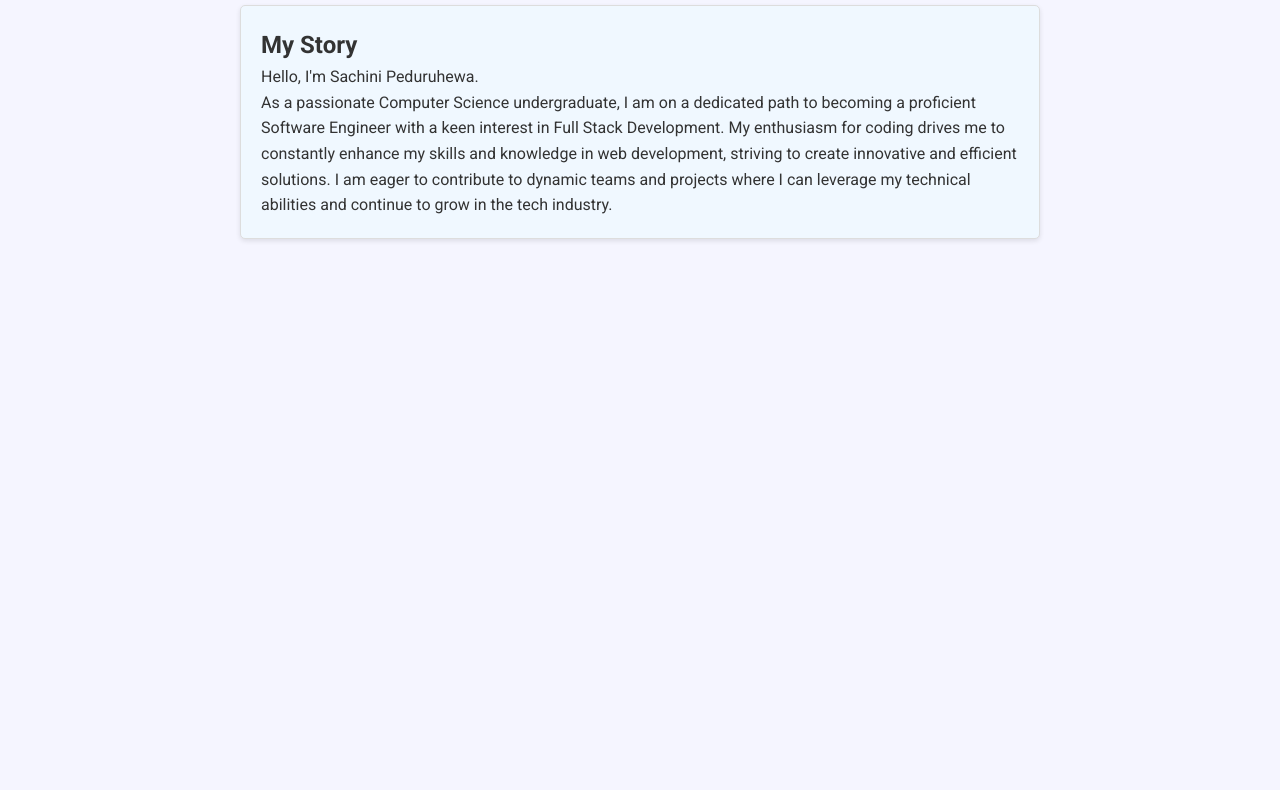
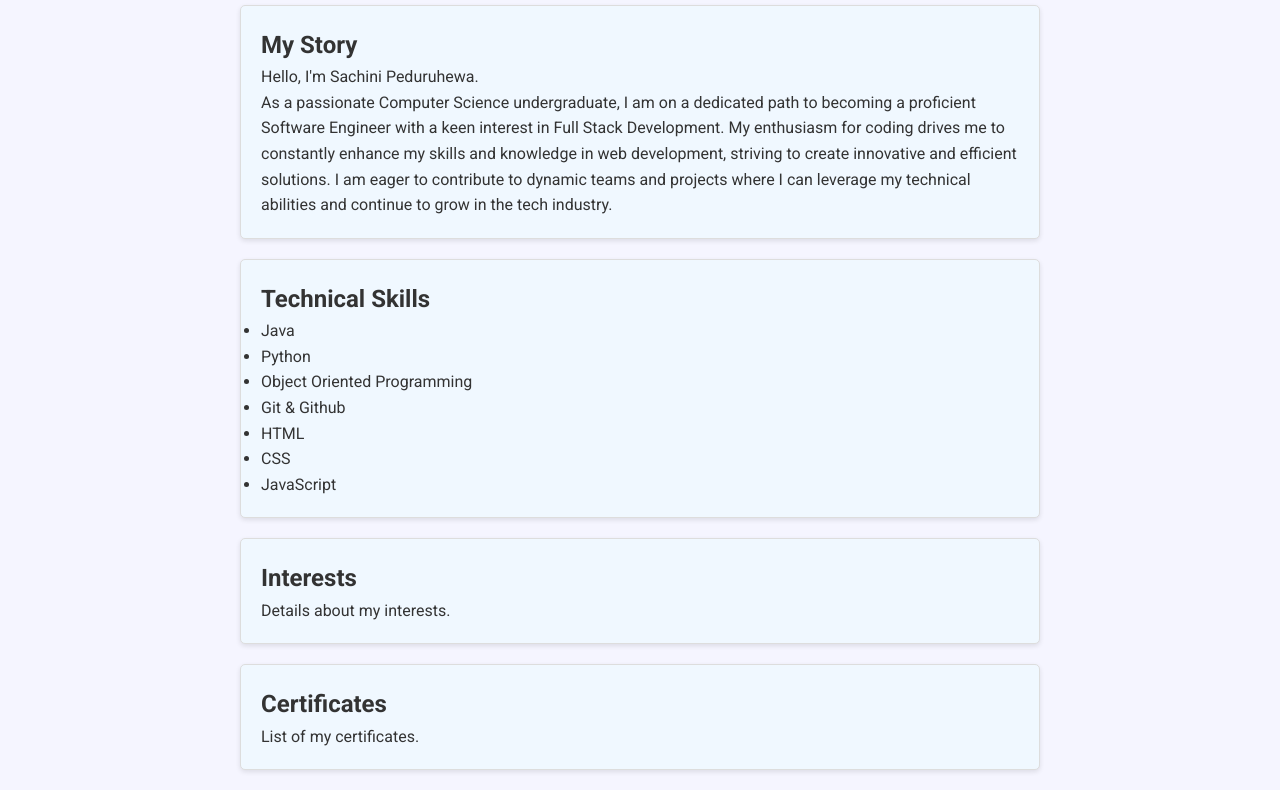
Before and after one commit to Sachini527/Personal-Portfolio, a plain HTML site: page about.html in a window 1280 px wide. Shown: the part 132-922 px from the top of the page. Before the commit the page ends 800 px from the top, so only its background shows below. Drawn offline with Linux system fonts and the light colour scheme.

Commit message:
Add technical skills, interests, and certificates sections to About page

```diff
--- a/about.html
+++ b/about.html
@@ -31,6 +31,29 @@
                 projects where I can leverage my technical abilities and continue to grow in the tech industry.</p>
         </section>
 
+        <section id="technicalSkills">
+            <h2>Technical Skills</h2>
+            <ul>
+                <li>Java</li>
+                <li>Python</li>
+                <li>Object Oriented Programming</li>
+                <li>Git & Github</li>
+                <li>HTML</li>
+                <li>CSS</li>
+                <li>JavaScript</li>
+            </ul>
+        </section>
+
+        <section id="interests">
+            <h2>Interests</h2>
+            <p>Details about my interests.</p>
+        </section>
+
+        <section id="certificates">
+            <h2>Certificates</h2>
+            <p>List of my certificates.</p>
+        </section>
+
     </main>
 </body>
 
```
